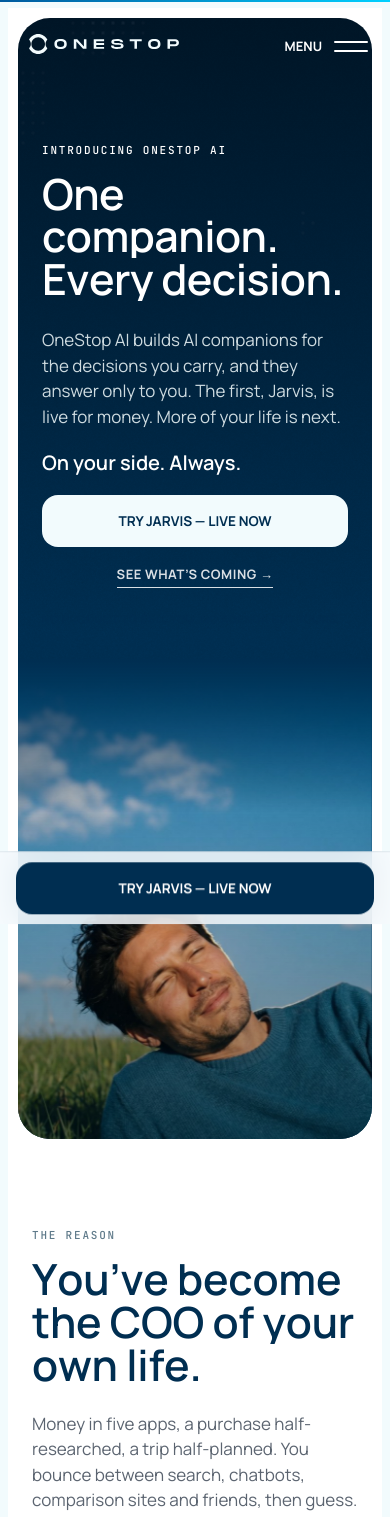
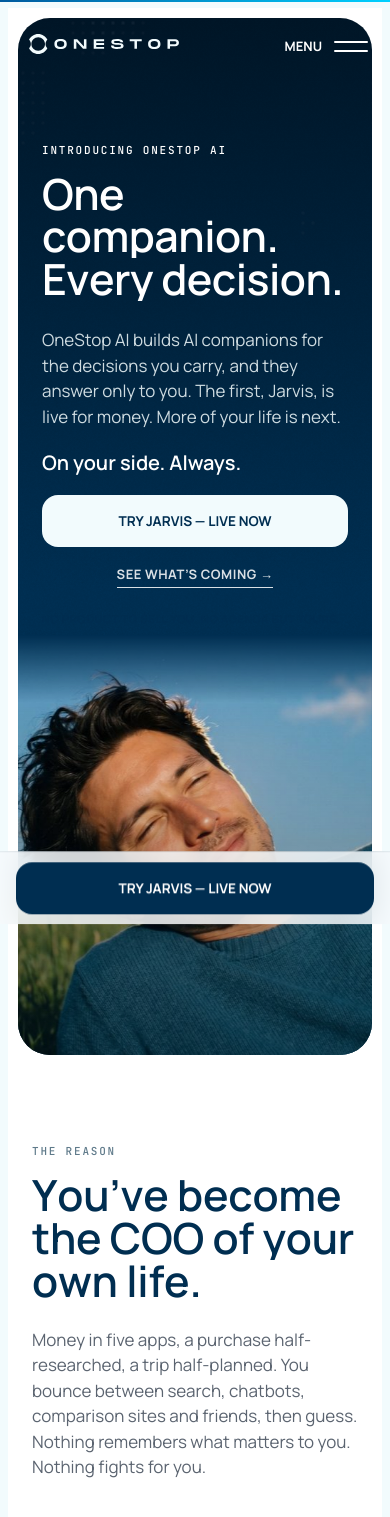
Before and after one commit to pritamX17/demo_site_for_apple_org_account, a Next.js app: page / in a window 390 px wide. Shown: the top 1517 px of the page. Built offline with nearby package versions, Linux system fonts and the light colour scheme; no server answers.

Commit message:
Phone pass 2 from full-page screenshots: tighter hero band + crop, dot fields muted under copy, tab-storm edge fades, stacked close CTAs, Jarvis section rhythm, white receipt card without wraps
Co-Authored-By: Claude Fable 5.1 <noreply@anthropic.com>

```diff
--- a/app/mobile.css
+++ b/app/mobile.css
@@ -18,12 +18,11 @@
   .hp .lnk { white-space: normal; text-align: center; }
 
   /* ── HOME · hero: copy in the "sky" (deep gradient) on top, the photo as a band below,
-     so the human sits in the lower half and never under the copy (hero-mobile.jpg 800×988 is
-     the exact band crop for phones; 85% only matters for tablets, which still use hero-wide.jpg). ── */
+     so the human sits in the lower half and never under the copy (hero-mobile.jpg 800×590 is     the exact band crop for phones; 85% only matters for tablets, which still use hero-wide.jpg). ── */
   .hp .hero-panel { min-height: 0; display: flex; flex-direction: column; align-items: stretch; background: linear-gradient(180deg, #001526 0%, #002e51 55%); }
-  .hp .hero-panel .hero-img { position: relative; inset: auto; order: 2; height: 480px; z-index: 0 !important; background-position: center 85%; }
-  .hp .hero-panel .scrim2 { top: auto; bottom: 0; height: 480px; z-index: 1 !important; background: linear-gradient(180deg, #002e51 0%, rgba(0, 46, 81, 0) 32%, rgba(0, 21, 38, .4) 100%) !important; }
-  .hp .hero-copy { order: 1; padding: 124px 24px 32px; z-index: 1; }
+  .hp .hero-panel .hero-img { position: relative; inset: auto; order: 2; height: 420px; z-index: 0 !important; background-position: center 85%; }
+  .hp .hero-panel .scrim2 { top: auto; bottom: 0; height: 420px; z-index: 1 !important; background: linear-gradient(180deg, #002e51 0%, rgba(0, 46, 81, 0) 16%, rgba(0, 21, 38, .4) 100%) !important; }
+  .hp .hero-copy { order: 1; padding: 124px 24px 8px; z-index: 1; }
   @media (max-width: 760px) { .hp .hero-panel .hero-img { background-position: center; } }
   .hp .h11 { font-size: clamp(38px, 11vw, 46px); line-height: 1; }
   .hp .hero-grid { gap: 22px; margin-top: 26px; }
@@ -137,3 +136,27 @@
   .hp.jp .gate .cta2 { width: 100%; }
 }
 @media (min-width: 901px) { .hp .mcta { display: none; } }
+
+/* ── phone pass 2 (2026-09-09, from full-page phone screenshots of both pages) ── */
+@media (max-width: 900px) {
+  /* HOME · the dot fields were sitting on top of the copy in the two dark panels */
+  .hp .build-panel .dots, .hp .rules-panel .dots { opacity: .35; }
+  /* HOME · the tab-storm rows run off both edges — fade them out instead of a hard cut */
+  .hp #coo div:has(> .row10) { -webkit-mask-image: linear-gradient(90deg, transparent, #000 10%, #000 90%, transparent); mask-image: linear-gradient(90deg, transparent, #000 10%, #000 90%, transparent); }
+  /* HOME · rhythm + the close CTAs stacked full-width like the hero */
+  .hp #next { padding-top: 56px !important; padding-bottom: 56px !important; }
+  .hp .close14 .ctas { flex-direction: column; align-items: stretch; gap: 18px; margin-top: 28px; }
+  .hp .close14 .ctas .cta2 { width: 100%; display: flex; justify-content: center; }
+  .hp .close14 .ctas .lnk { align-self: center; }
+  /* JARVIS · section rhythm: the desktop 150px gaps read as holes on a phone */
+  .hp.jp #idea { padding-top: 40px !important; padding-bottom: 56px !important; }
+  .hp.jp #proof, .hp.jp #different, .hp.jp #moments { padding-bottom: 56px !important; }
+  .hp.jp #versus { padding-top: 56px !important; padding-bottom: 56px !important; }
+  /* JARVIS · the receipt sits on the deep panel here, not on the sky: a white card, no wraps */
+  .hp.jp .idea-panel .glass { background: #fff; backdrop-filter: none; -webkit-backdrop-filter: none; border-color: #fff; }
+  .hp.jp .glass .li.hd { gap: 12px; }
+  .hp.jp .glass .li.hd .k { font-size: 9.5px; letter-spacing: 1.3px; white-space: nowrap; }
+  .hp.jp .glass .li b { white-space: nowrap; }
+  .hp.jp .glass .tot { flex-direction: column; align-items: flex-start; gap: 6px; }
+  .hp.jp .glass .tot strong { font-size: 19px; }
+}
```
Also changed, not shown: public/img/hero-mobile.jpg.
